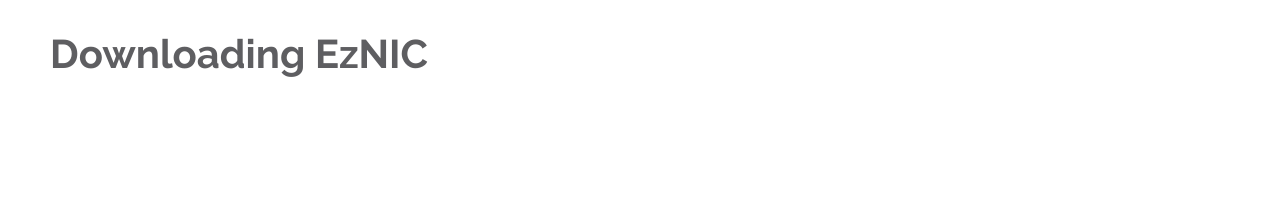
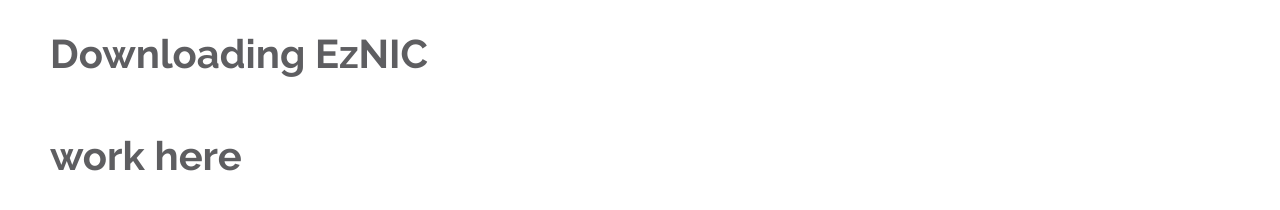
Before and after one commit to kathykwon/eznic, a plain HTML site: page frontend/index.html in a window 1280 px wide. Shown: the part 352-562 px from the top of the page. Drawn offline with Linux system fonts and the light colour scheme.

Commit message:
frontend update

```diff
--- a/frontend/index.html
+++ b/frontend/index.html
@@ -25,6 +25,9 @@
     <h2>Downloading EzNIC</h2>
   </div>
 
+  <div class="step">
+    <h2>work here</h2>
+  </div>
 
 </body>
 
```
